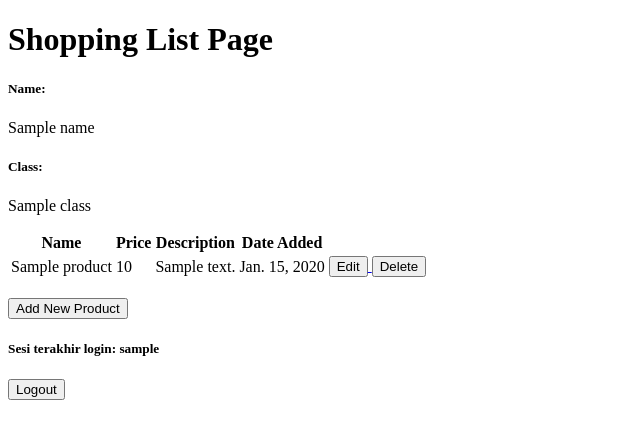
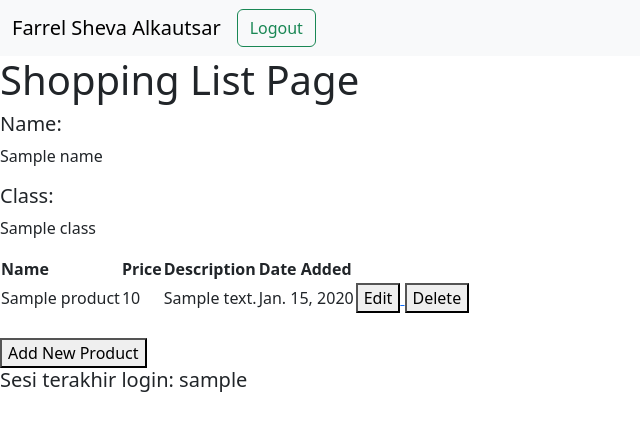
Before and after one commit to farrelsheva/shopping_list, a Django app: template main/templates/main.html in a window 1280 px wide. Shown: the top 439 px of the page, without its empty margins (0-640 px from the left). Run offline with Django 4.2, Linux system fonts and the light colour scheme; tables that the repository leaves empty hold one stand-in row (values such as "Sample post"); the template is opened without the code that fills it: values that come from a table or form of the project are taken from there, most other values are stand-ins (such as "Sample title", 1, 10 or a date in 2020).

Commit message:
added navbar

```diff
--- a/main/templates/main.html
+++ b/main/templates/main.html
@@ -1,6 +1,16 @@
 {% extends 'base.html' %}
 
 {% block content %}
+
+    <nav class="navbar bg-body-tertiary">
+        <form class="container-fluid justify-content-start">
+         <a class="navbar-brand" href="#">Farrel Sheva Alkautsar</a>
+         <a href="{% url 'main:logout' %}">
+        <button class="btn btn-outline-success me-2" type="button">Logout</button>
+        </a>
+        </form>
+    </nav>
+
     <h1>Shopping List Page</h1>
 
     <h5>Name:</h5>
@@ -52,11 +62,6 @@
     <h5>Sesi terakhir login: {{ last_login }}</h5>
 
 
-    <a href="{% url 'main:logout' %}">
-        <button>
-            Logout
-        </button>
-    </a>
 
 
 {% endblock content %}
--- a/templates/base.html
+++ b/templates/base.html
@@ -9,6 +9,10 @@
         />
         {% block meta %}
         {% endblock meta %}
+        <link href="https://cdn.jsdelivr.net/npm/bootstrap@5.3.2/dist/css/bootstrap.min.css" rel="stylesheet" integrity="sha384-T3c6CoIi6uLrA9TneNEoa7RxnatzjcDSCmG1MXxSR1GAsXEV/Dwwykc2MPK8M2HN" crossorigin="anonymous">
+        <script src="https://code.jquery.com/jquery-3.6.0.min.js" integrity="sha384-KyZXEAg3QhqLMpG8r+J4jsl5c9zdLKaUk5Ae5f5b1bw6AUn5f5v8FZJoMxm6f5cH1" crossorigin="anonymous"></script>
+        <script src="https://cdn.jsdelivr.net/npm/@popperjs/core@2.11.8/dist/umd/popper.min.js" integrity="sha384-I7E8VVD/ismYTF4hNIPjVp/Zjvgyol6VFvRkX/vR+Vc4jQkC+hVqc2pM8ODewa9r" crossorigin="anonymous"></script>
+        <script src="https://cdn.jsdelivr.net/npm/bootstrap@5.3.2/dist/js/bootstrap.min.js" integrity="sha384-BBtl+eGJRgqQAUMxJ7pMwbEyER4l1g+O15P+16Ep7Q9Q+zqX6gSbd85u4mG4QzX+" crossorigin="anonymous"></script>
     </head>
 
     <body>
```
